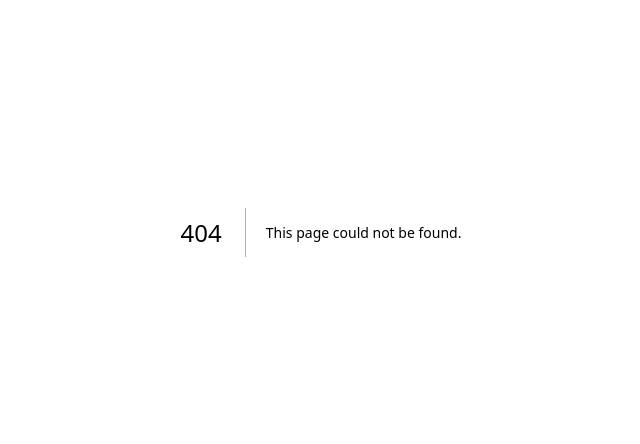
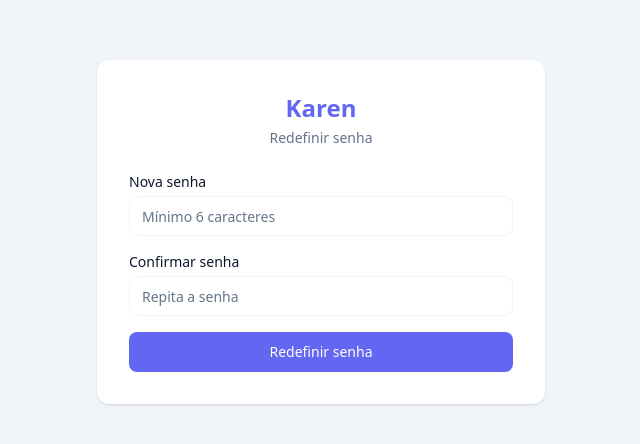
Before and after one commit to Edudonini/KarenFinance, a Next.js app: page /reset-password in a window 1280 px wide. Before the commit this address had no page. Shown: the part 168-612 px from the top of the page, without its empty margins (319-959 px from the left). Built offline with nearby package versions, Linux system fonts and the light colour scheme.

Commit message:
feat(auth): implementar redefinição de senha
Fix middleware para não redirecionar /reset-password quando autenticado.

Co-Authored-By: Claude Opus 4.6 <noreply@anthropic.com>

```diff
--- /dev/null
+++ b/src/app/(auth)/reset-password/page.tsx
@@ -0,0 +1,55 @@
+"use client";
+
+import { useActionState } from "react";
+import { resetPasswordAction, type AuthActionState } from "@/actions/auth";
+import { Button, Input } from "@/components/ui";
+
+const initialState: AuthActionState = {};
+
+export default function ResetPasswordPage() {
+  const [state, formAction, pending] = useActionState(
+    resetPasswordAction,
+    initialState
+  );
+
+  return (
+    <div className="rounded-xl bg-white p-8 shadow-sm">
+      <div className="mb-6 text-center">
+        <h1 className="text-2xl font-bold text-primary">Karen</h1>
+        <p className="mt-1 text-sm text-muted-foreground">Redefinir senha</p>
+      </div>
+
+      <form action={formAction} className="space-y-4">
+        <Input
+          id="password"
+          name="password"
+          type="password"
+          label="Nova senha"
+          placeholder="Mínimo 6 caracteres"
+          autoComplete="new-password"
+          required
+          error={state.fieldErrors?.password?.[0]}
+        />
+
+        <Input
+          id="confirmPassword"
+          name="confirmPassword"
+          type="password"
+          label="Confirmar senha"
+          placeholder="Repita a senha"
+          autoComplete="new-password"
+          required
+          error={state.fieldErrors?.confirmPassword?.[0]}
+        />
+
+        {state.error && (
+          <p className="text-sm text-destructive">{state.error}</p>
+        )}
+
+        <Button type="submit" loading={pending} className="w-full">
+          Redefinir senha
+        </Button>
+      </form>
+    </div>
+  );
+}
--- a/src/middleware.ts
+++ b/src/middleware.ts
@@ -42,7 +42,7 @@ export async function middleware(request: NextRequest) {
     return NextResponse.redirect(url);
   }
 
-  if (user && isPublicRoute) {
+  if (user && isPublicRoute && !pathname.startsWith("/reset-password")) {
     const url = request.nextUrl.clone();
     url.pathname = "/dashboard";
     return NextResponse.redirect(url);
```
